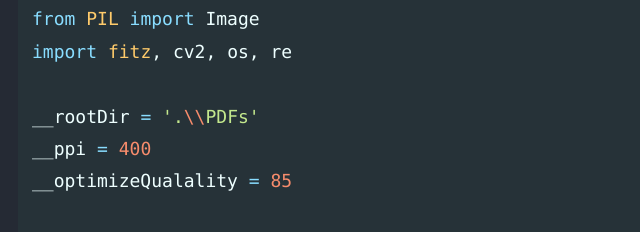
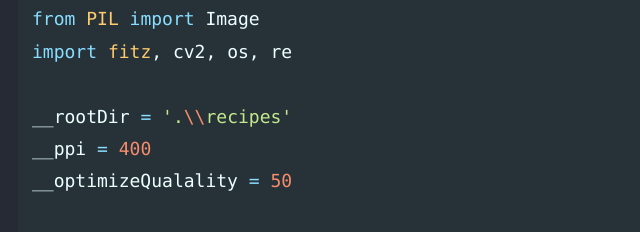
Before and after one commit to onTheFritzz/onTheFritzz.github.io, a plain HTML site: page bulk-convert-pdfs/index.html in a window 1280 px wide. Shown: the part 1222-1454 px from the top of the page, 357-997 px from the left. Drawn offline with nearby package versions, Linux system fonts and the light colour scheme.

Commit message:
update bulk convert pdf post

```diff
--- a/bulk-convert-pdfs/index.html
+++ b/bulk-convert-pdfs/index.html
@@ -166,9 +166,9 @@ However, it turns out that a 1:1 PDF:JPG is significantly larger in size. That i
 <span class="kn">from</span> <span class="nn">PIL</span> <span class="kn">import</span> <span class="n">Image</span>
 <span class="kn">import</span> <span class="nn">fitz</span><span class="p">,</span> <span class="n">cv2</span><span class="p">,</span> <span class="n">os</span><span class="p">,</span> <span class="n">re</span>
 
-<span class="n">__rootDir</span> <span class="o">=</span> <span class="s">'.</span><span class="se">\\</span><span class="s">PDFs'</span>
+<span class="n">__rootDir</span> <span class="o">=</span> <span class="s">'.</span><span class="se">\\</span><span class="s">recipes'</span>
 <span class="n">__ppi</span> <span class="o">=</span> <span class="mi">400</span>
-<span class="n">__optimizeQualality</span> <span class="o">=</span> <span class="mi">85</span>
+<span class="n">__optimizeQualality</span> <span class="o">=</span> <span class="mi">50</span>
 
 <span class="k">def</span> <span class="nf">deleteAll</span><span class="p">(</span><span class="n">fileFormat</span><span class="p">):</span> <span class="c1">#Delete Main image JPGs to avoid confusion with Stitched JPGs. ie: Run once.
 </span>    <span class="k">for</span> <span class="n">root</span><span class="p">,</span> <span class="n">dirs</span><span class="p">,</span> <span class="n">files</span> <span class="ow">in</span> <span class="n">os</span><span class="p">.</span><span class="n">walk</span><span class="p">(</span><span class="n">__rootDir</span><span class="p">):</span>
@@ -208,7 +208,6 @@ However, it turns out that a 1:1 PDF:JPG is significantly larger in size. That i
                     <span class="n">page</span><span class="p">.</span><span class="n">save</span><span class="p">(</span><span class="sa">f</span><span class="s">'</span><span class="si">{</span><span class="n">root</span><span class="si">}</span><span class="s">\{jpgName}-</span><span class="si">{</span><span class="n">count</span><span class="si">}</span><span class="s">.jpg'</span><span class="p">,</span> <span class="s">'JPEG'</span><span class="p">)</span>
                     <span class="k">print</span><span class="p">(</span><span class="s">'Converting PDF into JPG...'</span><span class="p">,</span> <span class="sa">f</span><span class="s">'</span><span class="si">{</span><span class="n">root</span><span class="si">}</span><span class="s">\{jpgName}-</span><span class="si">{</span><span class="n">count</span><span class="si">}</span><span class="s">.jpg'</span><span class="p">)</span>
 
-
 <span class="k">def</span> <span class="nf">verticallyStitchJPGs</span><span class="p">():</span>
     <span class="k">for</span> <span class="n">root</span><span class="p">,</span> <span class="n">dirs</span><span class="p">,</span> <span class="n">files</span> <span class="ow">in</span> <span class="n">os</span><span class="p">.</span><span class="n">walk</span><span class="p">(</span><span class="n">__rootDir</span><span class="p">):</span>
         <span class="n">imgReads</span> <span class="o">=</span> <span class="p">{</span><span class="s">"filePath"</span><span class="p">:</span> <span class="s">''</span><span class="p">,</span> <span class="s">"jpgFiles"</span><span class="p">:</span> <span class="p">[],</span> <span class="s">"deleteImgs"</span><span class="p">:</span> <span class="p">[]}</span>
@@ -243,6 +242,7 @@ However, it turns out that a 1:1 PDF:JPG is significantly larger in size. That i
 <span class="n">deleteAll</span><span class="p">(</span><span class="s">'.jpg'</span><span class="p">)</span>
 <span class="n">removeImageFromPDFs</span><span class="p">()</span>
 <span class="n">convertPDFsIntoJPGs</span><span class="p">()</span>
+<span class="n">deleteAll</span><span class="p">(</span><span class="s">'.pdf'</span><span class="p">)</span>
 <span class="n">verticallyStitchJPGs</span><span class="p">()</span>
 <span class="n">finalOptimizedJPG</span><span class="p">()</span>
 </code></pre></div></div>
```
